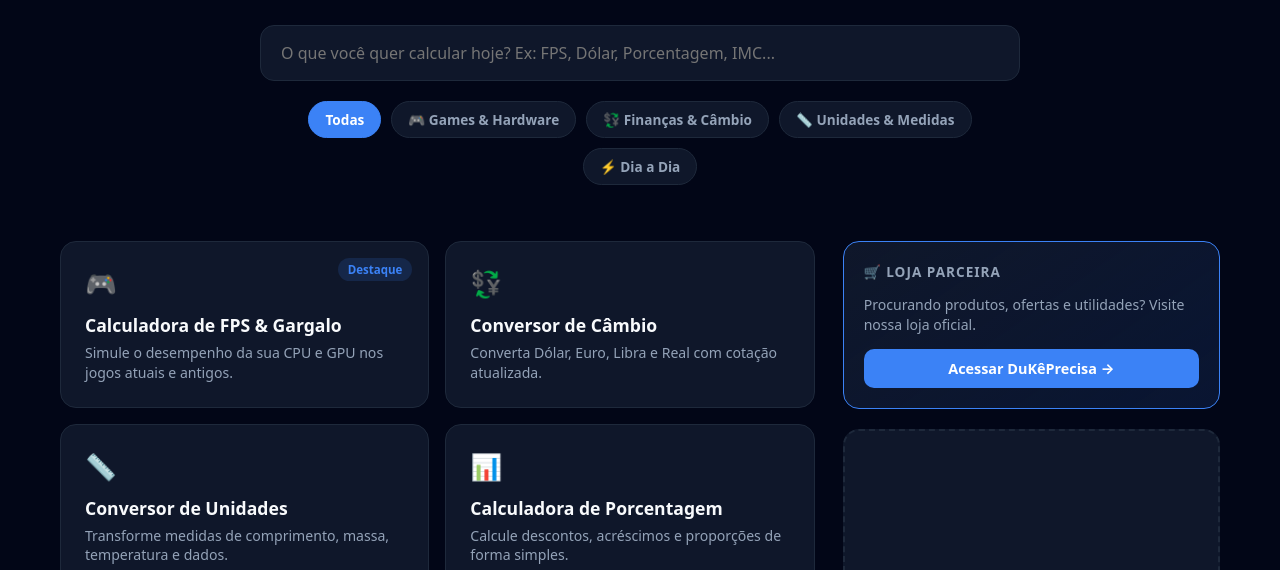
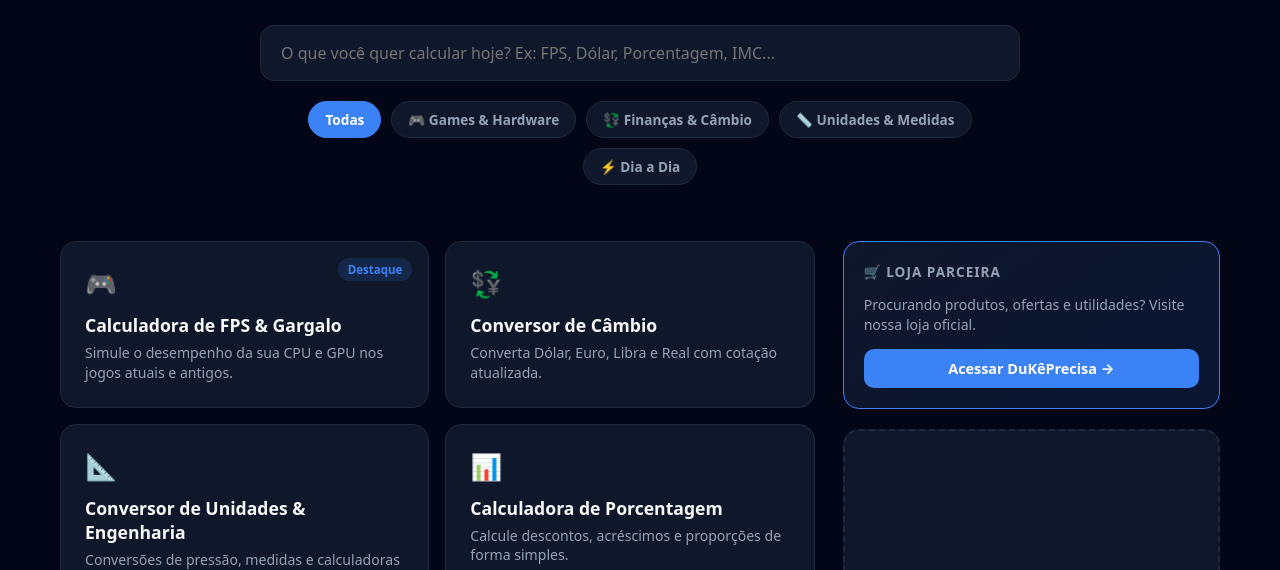
Before and after one commit to DuKePrecisa/calculatudobox, a plain HTML site: page CalculaTudoBox/index.html in a window 1280 px wide. Shown: the part 382-952 px from the top of the page. Drawn offline with Linux system fonts and the light colour scheme.

Commit message:
Refactor index.html for improved layout and functionality
The HTML structure has been updated, including the addition of new sections and modifications to existing elements. The layout and styling have been improved for better user experience.

```diff
--- a/CalculaTudoBox/index.html
+++ b/CalculaTudoBox/index.html
@@ -120,10 +120,10 @@
             <p>Converta Dólar, Euro, Libra e Real com cotação atualizada.</p>
           </a>
 
-          <a href="conversor-unidades.html" class="calc-card" data-category="unidades" data-keywords="unidades medidas comprimento peso temperatura metros quilos">
-            <span class="card-icon">📏</span>
-            <h2>Conversor de Unidades</h2>
-            <p>Transforme medidas de comprimento, massa, temperatura e dados.</p>
+          <a href="conversor-unidades.html" class="calc-card" data-category="unidades" data-keywords="unidades medidas engenharia pressao bar psi hpa inhg eletrica fios iluminacao lumens automotivo construcao civil alvenaria piso horas tempo">
+            <span class="card-icon">📐</span>
+            <h2>Conversor de Unidades & Engenharia</h2>
+            <p>Conversões de pressão, medidas e calculadoras técnicas de elétrica, construção civil, iluminação e automotivo.</p>
           </a>
 
           <a href="calculadora-porcentagem.html" class="calc-card" data-category="financas" data-keywords="porcentagem desconto aumento juros regra de tres">
```
